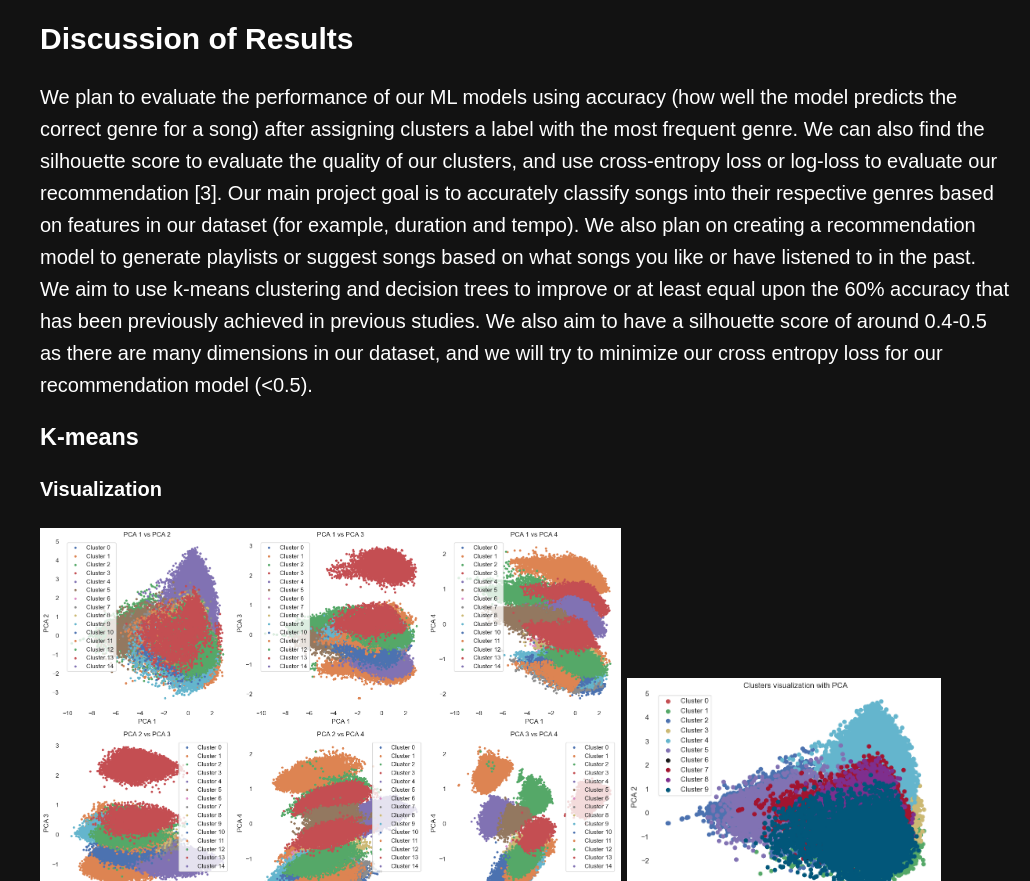
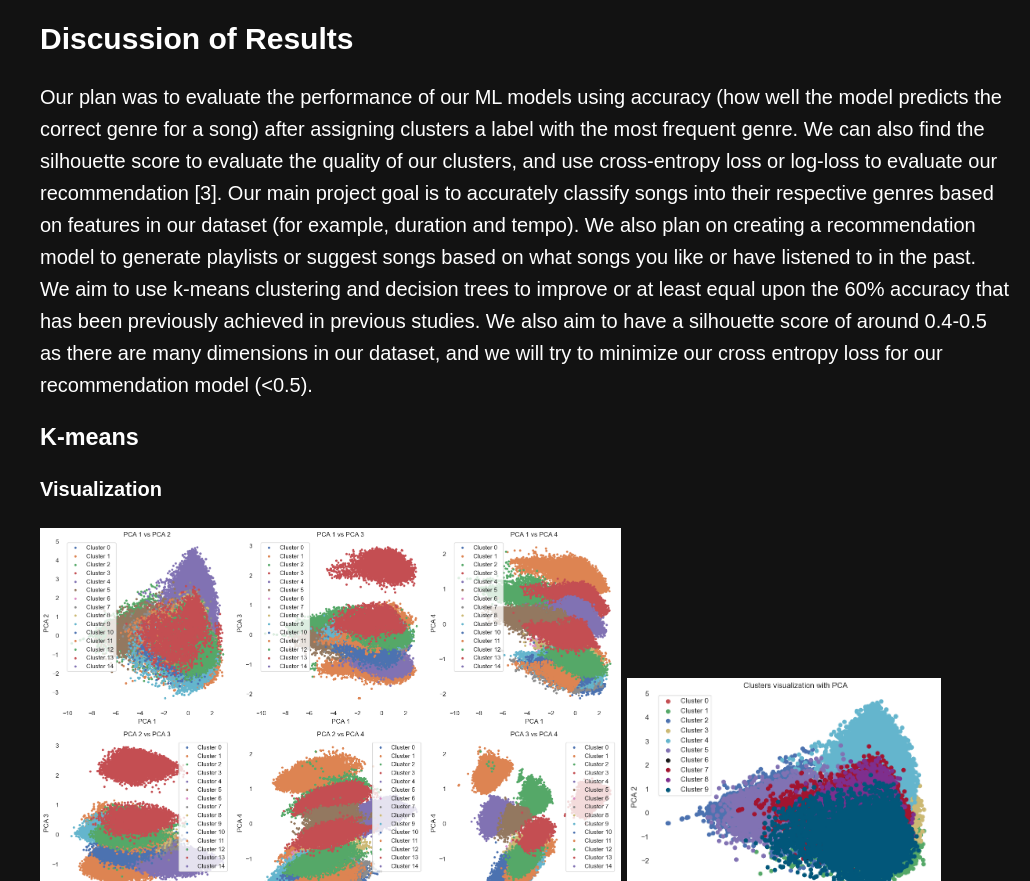
Before and after one commit to 8enji/melodify, a plain HTML site: page pages/midterm.html in a window 1280 px wide. Shown: the part 1676-2557 px from the top of the page, without its empty margins (250-1280 px from the left). Drawn offline with Linux system fonts and the light colour scheme.

Commit message:
fix description

```diff
--- a/pages/midterm.html
+++ b/pages/midterm.html
@@ -63,7 +63,7 @@
         <section>
             <h2>Discussion of Results</h2>
             <p>
-                We plan to evaluate the performance of our ML models using accuracy (how well the model predicts the correct genre for a song) after assigning clusters a label with the most frequent genre. We can also find the silhouette score to evaluate the quality of our clusters, and use cross-entropy loss or log-loss to evaluate our recommendation [3].  Our main project goal is to accurately classify songs into their respective genres based on features in our dataset (for example, duration and tempo). We also plan on creating a recommendation model to generate playlists or suggest songs based on what songs you like or have listened to in the past. We aim to use k-means clustering and decision trees to improve or at least equal upon the 60% accuracy that has been previously achieved in previous studies. We also aim to have a silhouette score of around 0.4-0.5 as there are many dimensions in our dataset, and we will try to minimize our cross entropy loss for our recommendation model (<0.5).
+                Our plan was to evaluate the performance of our ML models using accuracy (how well the model predicts the correct genre for a song) after assigning clusters a label with the most frequent genre. We can also find the silhouette score to evaluate the quality of our clusters, and use cross-entropy loss or log-loss to evaluate our recommendation [3].  Our main project goal is to accurately classify songs into their respective genres based on features in our dataset (for example, duration and tempo). We also plan on creating a recommendation model to generate playlists or suggest songs based on what songs you like or have listened to in the past. We aim to use k-means clustering and decision trees to improve or at least equal upon the 60% accuracy that has been previously achieved in previous studies. We also aim to have a silhouette score of around 0.4-0.5 as there are many dimensions in our dataset, and we will try to minimize our cross entropy loss for our recommendation model (<0.5).
             </p>
             <h3>K-means</h3>
             <h4>Visualization</h4>
```
